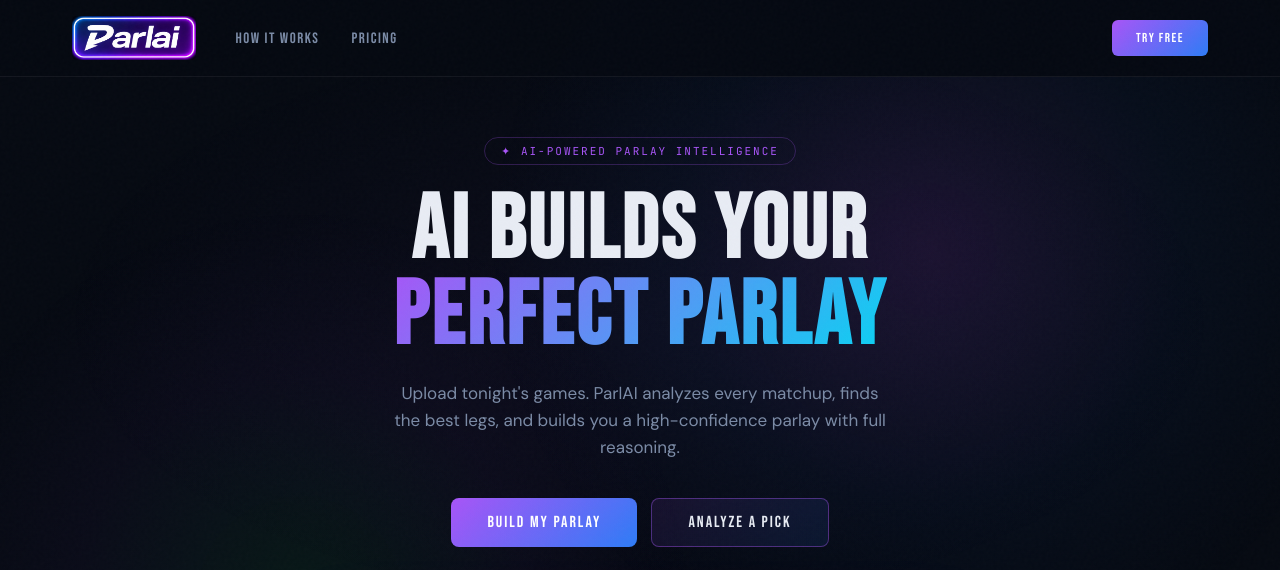
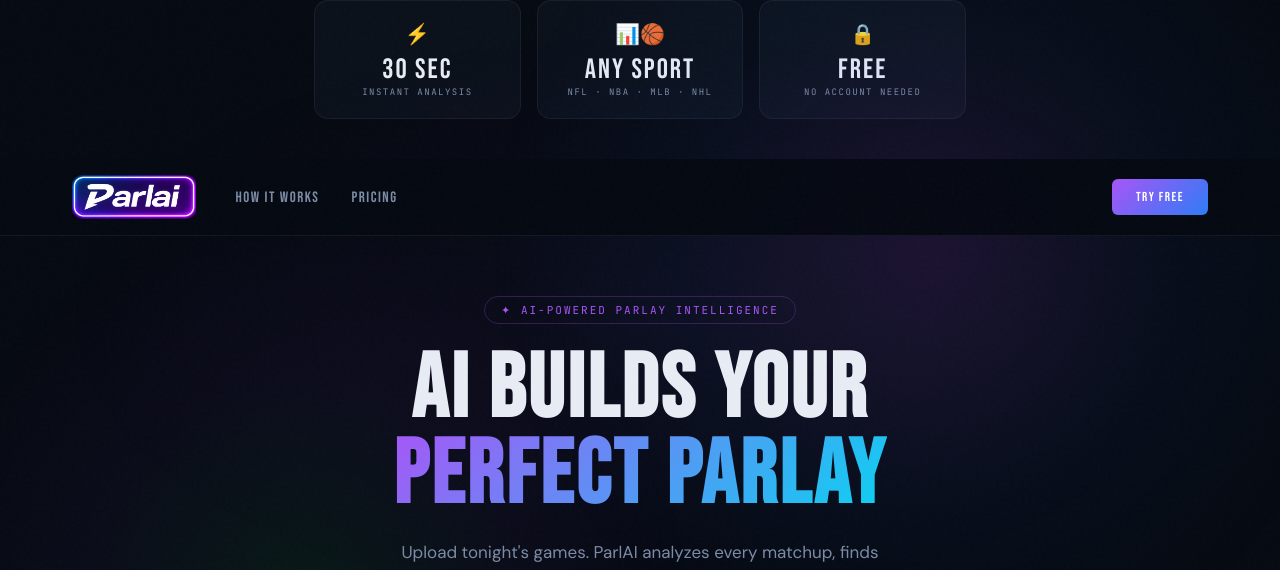
Before and after one commit to westari/collectiq, a plain HTML site: page index.html in a window 1280 px wide. Shown: the top 570 px of the page. Drawn offline with Linux system fonts and the light colour scheme.

Commit message:
Update index.html

```diff
--- a/index.html
+++ b/index.html
@@ -269,7 +269,24 @@ nav{position:relative;z-index:40;background:rgba(6,10,18,0.95);border-bottom:1px
 <div class="bg-glow-1"></div>
 <div class="bg-glow-2"></div>
 <div class="bg-glow-3"></div>
-
+<!-- Stats Banner -->
+<div style="display:flex;justify-content:center;gap:16px;flex-wrap:wrap;max-width:700px;margin:0 auto 40px;padding:0 24px;">
+  <div style="flex:1;min-width:160px;background:rgba(15,21,32,0.7);border:1px solid rgba(255,255,255,0.06);border-radius:14px;padding:20px 16px;text-align:center;">
+    <div style="font-size:20px;margin-bottom:6px;">⚡</div>
+    <div style="font-family:'Bebas Neue';font-size:28px;letter-spacing:2px;">30 SEC</div>
+    <div style="font-family:'JetBrains Mono';font-size:9px;letter-spacing:1.5px;color:#7B8BA6;text-transform:uppercase;">Instant Analysis</div>
+  </div>
+  <div style="flex:1;min-width:160px;background:rgba(15,21,32,0.7);border:1px solid rgba(255,255,255,0.06);border-radius:14px;padding:20px 16px;text-align:center;">
+    <div style="font-size:20px;margin-bottom:6px;">📊🏀</div>
+    <div style="font-family:'Bebas Neue';font-size:28px;letter-spacing:2px;">ANY SPORT</div>
+    <div style="font-family:'JetBrains Mono';font-size:9px;letter-spacing:1.5px;color:#7B8BA6;text-transform:uppercase;">NFL · NBA · MLB · NHL</div>
+  </div>
+  <div style="flex:1;min-width:160px;background:rgba(15,21,32,0.7);border:1px solid rgba(255,255,255,0.06);border-radius:14px;padding:20px 16px;text-align:center;">
+    <div style="font-size:20px;margin-bottom:6px;">🔒</div>
+    <div style="font-family:'Bebas Neue';font-size:28px;letter-spacing:2px;">FREE</div>
+    <div style="font-family:'JetBrains Mono';font-size:9px;letter-spacing:1.5px;color:#7B8BA6;text-transform:uppercase;">No Account Needed</div>
+  </div>
+</div>
 <nav>
   <div class="nav-inner">
     <div class="nav-logo" onclick="showPage('landing')">
```
